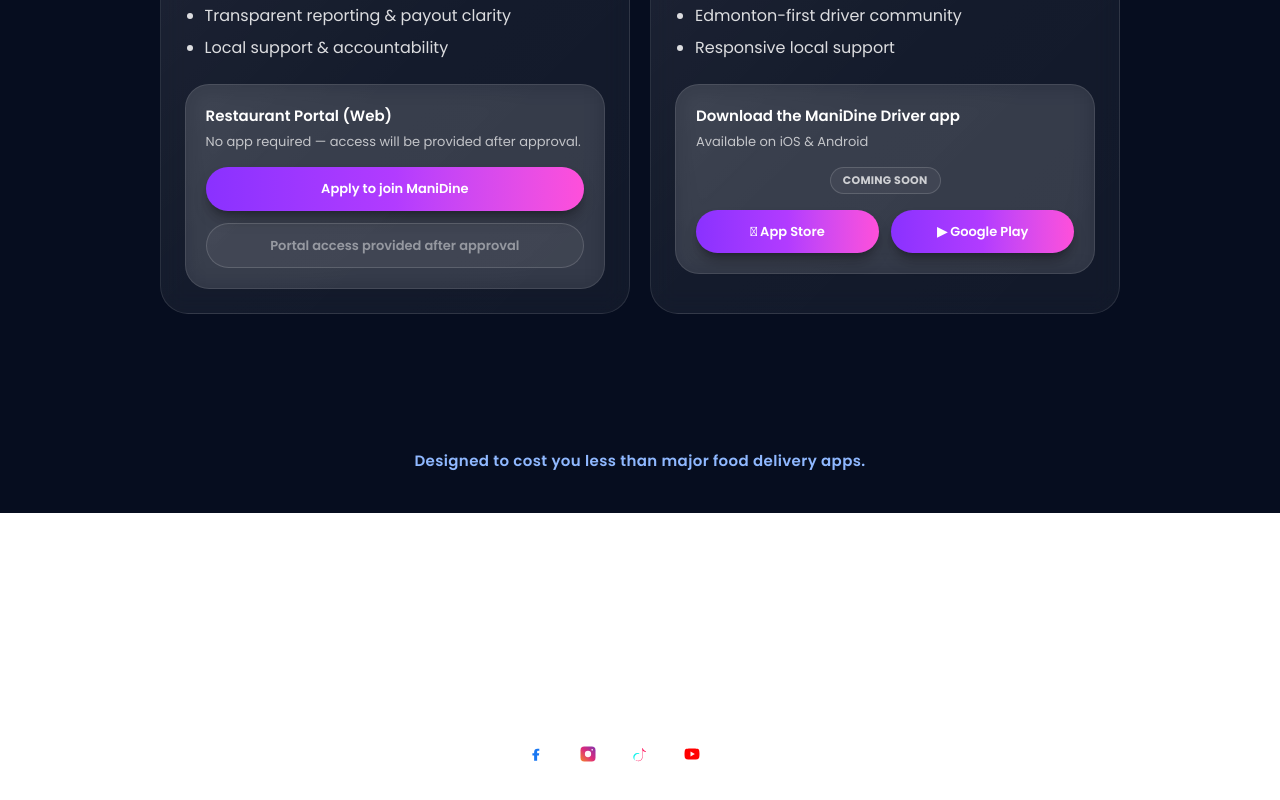
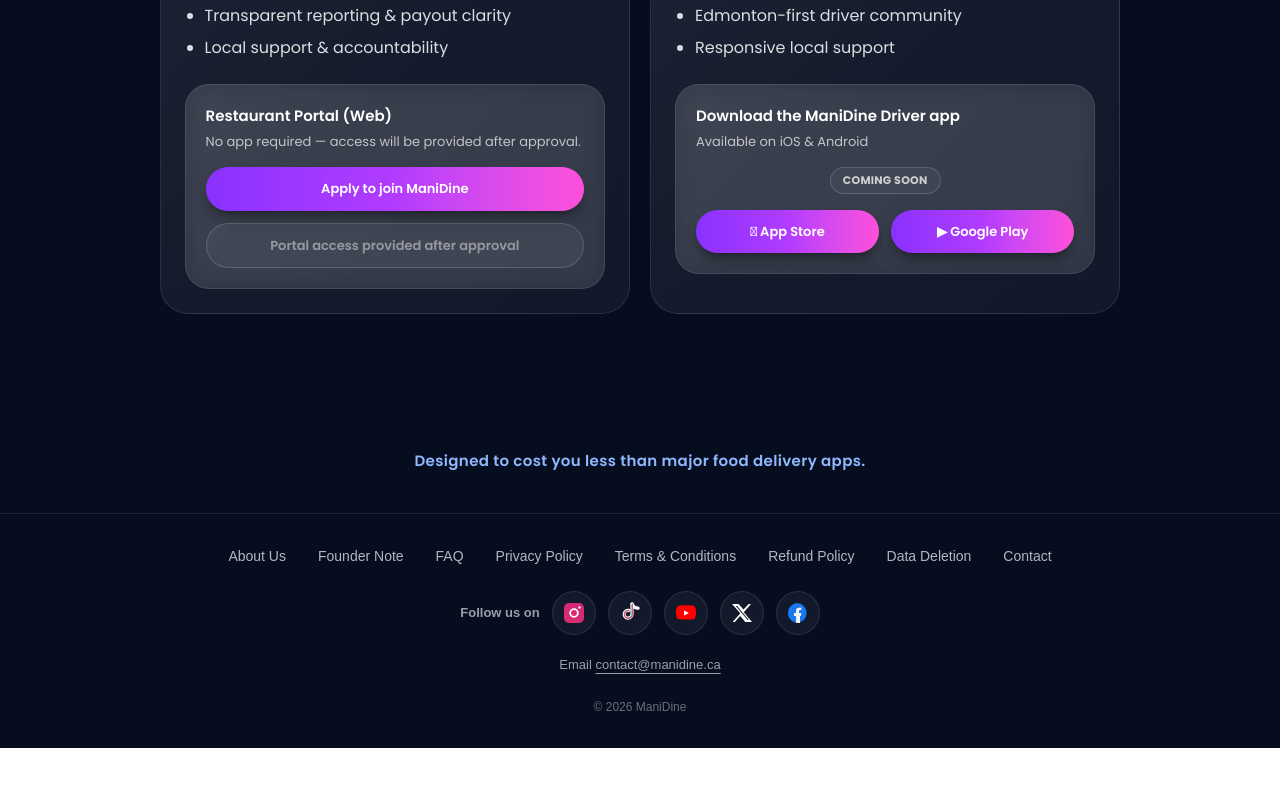
Before and after one commit to manikanniappan/manidine-ca, a Next.js app: page / in a window 1280 px wide. Shown: the part 1722-2522 px from the top of the page. After the commit the page ends 2470 px from the top, so only its background shows below. Built offline with nearby package versions, Linux system fonts and the light colour scheme; no server answers.

Commit message:
Restore founder note in footer

```diff
--- a/components/Footer.tsx
+++ b/components/Footer.tsx
@@ -1,110 +1,82 @@
-// ManiDine.ca (Next.js) /components/Footer.tsx — Updated 2026-01-24 18:54
-import React from "react";
+// ManiDine.ca — /components/Footer.tsx — Updated: 2026-01-24 19:42 (America/Edmonton)
+// FILE: components/Footer.tsx
+
+import Link from "next/link";
 
 export default function Footer() {
   return (
-    <footer className="mt-24 border-t border-white/10">
-      <div className="mx-auto max-w-6xl px-6 py-10">
+    <footer className="border-t border-white/10 bg-[#060d1f]">
+      <div className="mx-auto max-w-6xl px-4 py-8">
         {/* Links */}
-        <div className="flex flex-wrap items-center justify-center gap-x-6 gap-y-3 text-sm text-white/70">
-          <a href="/restaurants" className="hover:text-white">
-            Restaurants
-          </a>
-          <a href="/drivers" className="hover:text-white">
-            Drivers
-          </a>
-          <a href="/contact" className="hover:text-white">
+        <div className="flex flex-wrap items-center justify-center gap-x-8 gap-y-4 text-[14px] text-white/70">
+          <Link href="/about" className="hover:text-white">
+            About Us
+          </Link>
+
+          <Link href="/founder" className="hover:text-white">
+            Founder Note
+          </Link>
+
+          <Link href="/faq" className="hover:text-white">
+            FAQ
+          </Link>
+
+          <Link href="/privacy" className="hover:text-white">
+            Privacy Policy
+          </Link>
+
+          <Link href="/terms" className="hover:text-white">
+            Terms & Conditions
+          </Link>
+
+          <Link href="/refund" className="hover:text-white">
+            Refund Policy
+          </Link>
+
+          <Link href="/data-deletion" className="hover:text-white">
+            Data Deletion
+          </Link>
+
+          <Link href="/contact" className="hover:text-white">
             Contact
-          </a>
-          <span className="text-white/20">|</span>
-          <a href="/privacy" className="hover:text-white">
-            Privacy
-          </a>
-          <a href="/terms" className="hover:text-white">
-            Terms
-          </a>
-          <a href="/refund" className="hover:text-white">
-            Refund
-          </a>
-          <a href="/data-deletion" className="hover:text-white">
-            Data Deletion
-          </a>
+          </Link>
         </div>
 
-        {/* Social */}
-        <div className="mt-8 flex flex-col items-center gap-3">
-          <div className="text-sm text-white/70">Follow us on</div>
+        {/* Follow us row */}
+        <div className="mt-6 flex flex-col items-center justify-center gap-3 sm:flex-row">
+          <div className="text-[13px] font-semibold text-white/60">
+            Follow us on
+          </div>
 
-          <div className="flex items-center gap-3">
-            {/* Facebook */}
-            <a
-              href="https://www.facebook.com/profile.php?id=61583352970772"
-              target="_blank"
-              rel="noreferrer"
-              aria-label="Facebook"
-              className="inline-flex h-10 w-10 items-center justify-center rounded-xl bg-white/10 hover:bg-white/15 transition"
-              title="Facebook"
-            >
-              <svg
-                width="18"
-                height="18"
-                viewBox="0 0 24 24"
-                fill="none"
-                aria-hidden="true"
-              >
-                <path
-                  d="M13.5 21v-7h2.4l.4-3H13.5V9.2c0-.9.2-1.5 1.5-1.5h1.4V5.1c-.7-.1-1.6-.1-2.6-.1-2.6 0-4.3 1.6-4.3 4.5V11H7.2v3h2.3v7h4z"
-                  fill="#1877F2"
-                />
-              </svg>
-            </a>
-
+          <div className="flex items-center justify-center gap-3">
             {/* Instagram */}
             <a
-              href="https://www.instagram.com/manidine.ca"
+              href="https://www.instagram.com/manidine.ca/"
               target="_blank"
-              rel="noreferrer"
+              rel="noopener noreferrer"
               aria-label="Instagram"
-              className="inline-flex h-10 w-10 items-center justify-center rounded-xl bg-white/10 hover:bg-white/15 transition"
-              title="Instagram"
+              title="Instagram: manidine.ca"
+              className="group inline-flex h-11 w-11 items-center justify-center rounded-full border border-white/10 bg-white/5 hover:bg-white/10 transition"
             >
-              <svg
-                width="18"
-                height="18"
-                viewBox="0 0 24 24"
-                fill="none"
-                aria-hidden="true"
-              >
+              <svg viewBox="0 0 24 24" className="h-6 w-6">
                 <defs>
-                  <linearGradient
-                    id="igGrad"
-                    x1="2"
-                    y1="22"
-                    x2="22"
-                    y2="2"
-                    gradientUnits="userSpaceOnUse"
-                  >
-                    <stop stopColor="#F58529" />
-                    <stop offset="0.5" stopColor="#DD2A7B" />
-                    <stop offset="1" stopColor="#8134AF" />
+                  <linearGradient id="igGrad" x1="0" y1="24" x2="24" y2="0">
+                    <stop offset="0" stopColor="#FEDA75" />
+                    <stop offset="0.25" stopColor="#FA7E1E" />
+                    <stop offset="0.5" stopColor="#D62976" />
+                    <stop offset="0.75" stopColor="#962FBF" />
+                    <stop offset="1" stopColor="#4F5BD5" />
                   </linearGradient>
                 </defs>
                 <path
-                  d="M7 2h10a5 5 0 0 1 5 5v10a5 5 0 0 1-5 5H7a5 5 0 0 1-5-5V7a5 5 0 0 1 5-5z"
+                  d="M7 2h10a5 5 0 0 1 5 5v10a5 5 0 0 1-5 5H7a5 5 0 0 1-5-5V7a5 5 0 0 1 5-5Z"
                   fill="url(#igGrad)"
                 />
                 <path
-                  d="M12 16.2a4.2 4.2 0 1 0 0-8.4 4.2 4.2 0 0 0 0 8.4z"
+                  d="M12 7.25A4.75 4.75 0 1 0 16.75 12 4.76 4.76 0 0 0 12 7.25Zm0 7.7A2.95 2.95 0 1 1 14.95 12 2.95 2.95 0 0 1 12 14.95Z"
                   fill="white"
-                  opacity="0.95"
                 />
-                <circle
-                  cx="17.6"
-                  cy="6.4"
-                  r="1.1"
-                  fill="white"
-                  opacity="0.95"
-                />
+                <circle cx="17.5" cy="6.5" r="1.2" fill="white" />
               </svg>
             </a>
 
@@ -112,31 +84,42 @@
             <a
               href="https://www.tiktok.com/@manidine.ca"
               target="_blank"
-              rel="noreferrer"
+              rel="noopener noreferrer"
               aria-label="TikTok"
-              className="inline-flex h-10 w-10 items-center justify-center rounded-xl bg-white/10 hover:bg-white/15 transition"
-              title="TikTok"
+              title="TikTok: manidine.ca"
+              className="group inline-flex h-11 w-11 items-center justify-center rounded-full border border-white/10 bg-white/5 hover:bg-white/10 transition"
             >
-              <svg
-                width="18"
-                height="18"
-                viewBox="0 0 24 24"
-                fill="none"
-                aria-hidden="true"
-              >
+              <svg viewBox="0 0 24 24" className="h-6 w-6">
                 <path
-                  d="M15.5 4c.8 2.7 2.6 4.3 5 4.6v3.1c-2.1-.1-3.9-.8-5-1.9V16c0 3-2.5 5.5-5.5 5.5S4.5 19 4.5 16s2.5-5.5 5.5-5.5c.3 0 .6 0 .9.1v3.2c-.3-.2-.6-.3-.9-.3-1.3 0-2.3 1-2.3 2.5s1 2.5 2.3 2.5 2.3-1 2.3-2.5V4h3.3z"
-                  fill="#FFFFFF"
+                  d="M14 3v10.2a3.9 3.9 0 1 1-3.2-3.85"
+                  fill="none"
+                  stroke="#FFFFFF"
+                  strokeWidth="3.2"
+                  strokeLinecap="round"
                 />
                 <path
-                  d="M15.5 4c.6 2.2 2 3.6 4.3 4.2v1.2c-2-.3-3.4-1.2-4.3-2.4V16c0 3-2.5 5.5-5.5 5.5-1.6 0-3-.6-4-1.6 1 .7 2.2 1.1 3.5 1.1 3 0 5.5-2.5 5.5-5.5V4h.5z"
-                  fill="#FF004F"
-                  opacity="0.95"
+                  d="M14 3c1.2 2.6 3.4 4.2 6.1 4.2"
+                  fill="none"
+                  stroke="#FFFFFF"
+                  strokeWidth="3.2"
+                  strokeLinecap="round"
                 />
                 <path
-                  d="M10.9 10.6v1.3c-.3-.1-.6-.1-.9-.1-3 0-5.5 2.5-5.5 5.5 0 1.4.5 2.7 1.4 3.6A5.46 5.46 0 0 1 3 16c0-3 2.5-5.5 5.5-5.5.5 0 1 0 1.4.1z"
-                  fill="#00F2EA"
-                  opacity="0.95"
+                  d="M14 3v10.2a3.9 3.9 0 1 1-3.2-3.85"
+                  fill="none"
+                  stroke="#25F4EE"
+                  strokeWidth="1.2"
+                  strokeLinecap="round"
+                  opacity="0.9"
+                />
+                <path
+                  d="M14 3v10.2a3.9 3.9 0 1 1-3.2-3.85"
+                  fill="none"
+                  stroke="#FE2C55"
+                  strokeWidth="1.2"
+                  strokeLinecap="round"
+                  opacity="0.9"
+                  transform="translate(0.3,0.2)"
                 />
               </svg>
             </a>
@@ -145,57 +128,63 @@
             <a
               href="https://www.youtube.com/@manidine_ca"
               target="_blank"
-              rel="noreferrer"
+              rel="noopener noreferrer"
               aria-label="YouTube"
-              className="inline-flex h-10 w-10 items-center justify-center rounded-xl bg-white/10 hover:bg-white/15 transition"
-              title="YouTube"
+              title="YouTube: manidine_ca"
+              className="group inline-flex h-11 w-11 items-center justify-center rounded-full border border-white/10 bg-white/5 hover:bg-white/10 transition"
             >
-              <svg
-                width="18"
-                height="18"
-                viewBox="0 0 24 24"
-                fill="none"
-                aria-hidden="true"
-              >
+              <svg viewBox="0 0 24 24" className="h-6 w-6">
                 <path
-                  d="M21.6 7.2a3 3 0 0 0-2.1-2.1C17.7 4.6 12 4.6 12 4.6s-5.7 0-7.5.5A3 3 0 0 0 2.4 7.2 31.8 31.8 0 0 0 2 12a31.8 31.8 0 0 0 .4 4.8 3 3 0 0 0 2.1 2.1c1.8.5 7.5.5 7.5.5s5.7 0 7.5-.5a3 3 0 0 0 2.1-2.1A31.8 31.8 0 0 0 22 12a31.8 31.8 0 0 0-.4-4.8z"
+                  d="M21.5 7.5s-.2-1.4-.8-2c-.8-.8-1.7-.8-2.1-.9C15.8 4.3 12 4.3 12 4.3s-3.8 0-6.6.3c-.4.1-1.3.1-2.1.9-.6.6-.8 2-.8 2S2 9.1 2 10.7v1.5c0 1.6.5 3.2.5 3.2s.2 1.4.8 2c.8.8 1.9.8 2.3.9 1.7.2 6.4.3 6.4.3s3.8 0 6.6-.3c.4-.1 1.3-.1 2.1-.9.6-.6.8-2 .8-2s.5-1.6.5-3.2v-1.5c0-1.6-.5-3.2-.5-3.2Z"
                   fill="#FF0000"
                 />
+                <path d="M10 9.5v5l5-2.5-5-2.5Z" fill="white" />
+              </svg>
+            </a>
+
+            {/* Twitter / X */}
+            <a
+              href="https://x.com/manidine_ca"
+              target="_blank"
+              rel="noopener noreferrer"
+              aria-label="X (Twitter)"
+              title="X: manidine_ca"
+              className="group inline-flex h-11 w-11 items-center justify-center rounded-full border border-white/10 bg-white/5 hover:bg-white/10 transition"
+            >
+              <svg viewBox="0 0 24 24" className="h-6 w-6">
                 <path
-                  d="M10 15.3V8.7L15.8 12 10 15.3z"
+                  d="M18.8 3H21l-7.2 8.2L22 21h-6.6l-5.2-6.1L4.8 21H2.6l7.7-8.8L2 3h6.7l4.7 5.5L18.8 3Zm-1.2 16h1.2L7.1 4.9H5.8L17.6 19Z"
                   fill="white"
-                  opacity="0.95"
                 />
               </svg>
             </a>
 
-            {/* X / Twitter */}
+            {/* Facebook (correct link) */}
             <a
-              href="https://x.com/manidine_ca"
+              href="https://www.facebook.com/profile.php?id=61583352970772"
               target="_blank"
-              rel="noreferrer"
-              aria-label="X"
-              className="inline-flex h-10 w-10 items-center justify-center rounded-xl bg-white/10 hover:bg-white/15 transition"
-              title="X (Twitter)"
+              rel="noopener noreferrer"
+              aria-label="Facebook"
+              title="Facebook: ManiDine"
+              className="group inline-flex h-11 w-11 items-center justify-center rounded-full border border-white/10 bg-white/5 hover:bg-white/10 transition"
             >
-              <svg
-                width="18"
-                height="18"
-                viewBox="0 0 24 24"
-                fill="none"
-                aria-hidden="true"
-              >
+              <svg viewBox="0 0 24 24" className="h-6 w-6">
                 <path
-                  d="M18.9 3H21l-7.6 8.7L22 21h-6.7l-5.2-6-5.2 6H3l8.1-9.3L2 3h6.8l4.7 5.4L18.9 3zm-2.3 16h1.2L7.4 4.9H6.2L16.6 19z"
-                  fill="#FFFFFF"
+                  d="M12 2C6.48 2 2 6.48 2 12c0 4.84 3.44 8.87 8 9.8v-6.9H7.9V12H10V9.8c0-2.07 1.23-3.22 3.12-3.22.9 0 1.84.16 1.84.16v2.03h-1.04c-1.02 0-1.34.64-1.34 1.29V12h2.28l-.36 2.9h-1.92v6.9c4.56-.93 8-4.96 8-9.8 0-5.52-4.48-10-10-10Z"
+                  fill="#1877F2"
+                />
+                <path
+                  d="M14.92 14.9 15.28 12H13v-1.68c0-.65.32-1.29 1.34-1.29h1.04V6.74s-.94-.16-1.84-.16C11.23 6.58 10 7.73 10 9.8V12H7.9v2.9H10v6.9c.65.13 1.32.2 2 .2s1.35-.07 2-.2v-6.9h1.92Z"
+                  fill="white"
+                  opacity="0.95"
                 />
               </svg>
             </a>
           </div>
         </div>
 
-        {/* Contact Email */}
-        <div className="mt-5 text-center text-sm text-white/60">
+        {/* Contact email */}
+        <div className="mt-5 text-center text-[13px] text-white/60">
           Email{" "}
           <a
             href="mailto:contact@manidine.ca"
@@ -206,8 +195,8 @@
         </div>
 
         {/* Copyright */}
-        <div className="mt-6 text-center text-xs text-white/40">
-          © {new Date().getFullYear()} ManiDine. All rights reserved.
+        <div className="mt-6 text-center text-[12px] text-white/40">
+          © {new Date().getFullYear()} ManiDine
         </div>
       </div>
     </footer>
```
